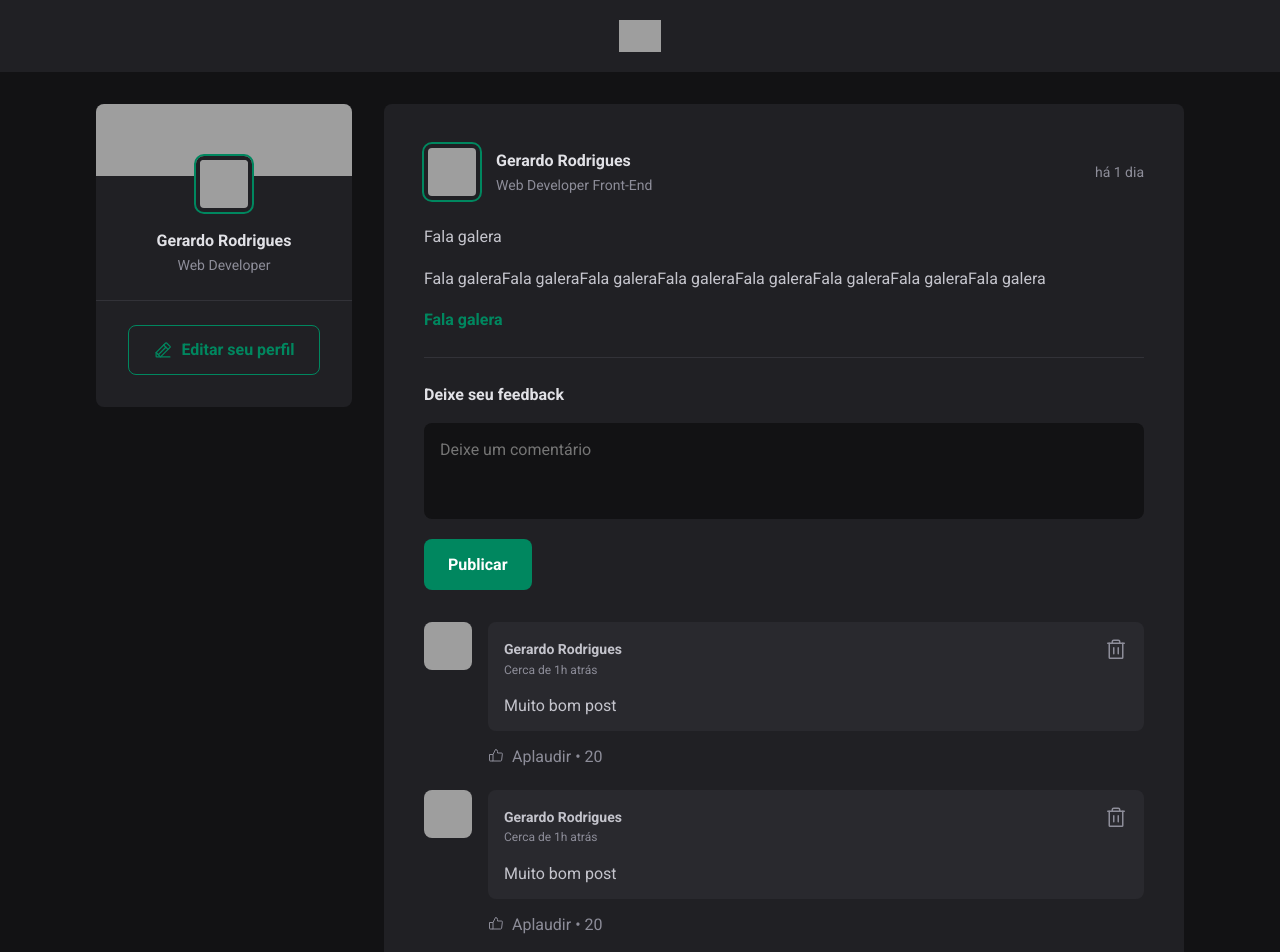
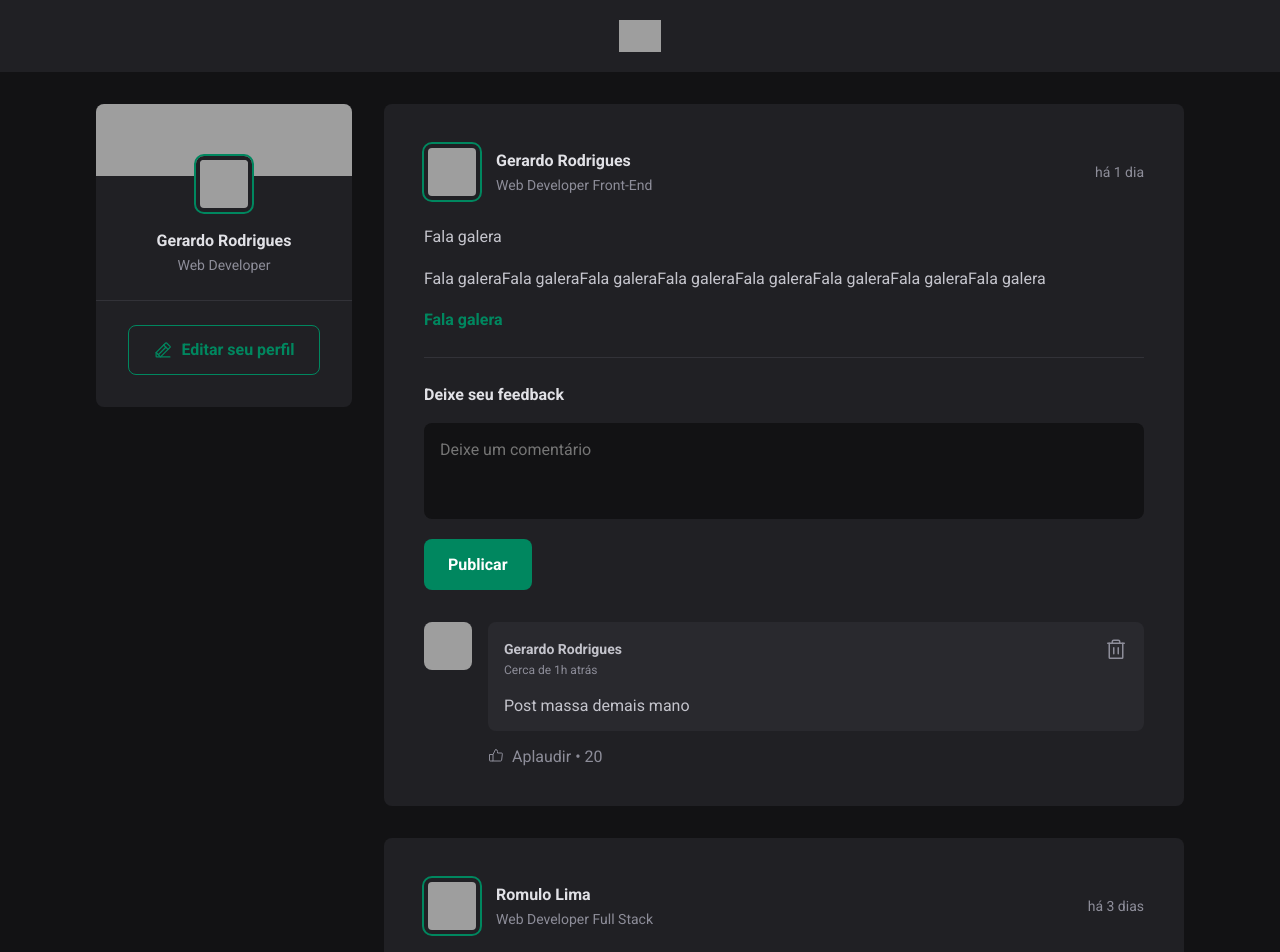
Before and after one commit to GerardoRodrigues/estudando-react, a React (Create React App) app: page / in a window 1280 px wide. Shown: the top 952 px of the page. Built offline with nearby package versions, Linux system fonts and the light colour scheme; grey boxes are pictures that could not be loaded.

Commit message:
adicionando comentarios com useState()

```diff
--- a/src/components/Comment/Comment.js
+++ b/src/components/Comment/Comment.js
@@ -2,7 +2,7 @@ import { ThumbsUp, Trash } from "phosphor-react";
 import styles from "./Comment.module.css";
 import { Avatar } from "../Avatar/Avatar";
 
-export function Comment() {
+export function Comment(props) {
   return (
     <div className={styles.comment}>
       <Avatar hasBorder={false} src="https://github.com/GerardoRodrigues.png"/>
@@ -22,7 +22,7 @@ export function Comment() {
             </button>
           </header>
 
-          <p>Muito bom post</p>
+          <p>{props.content}</p>
         </div>
 
         <footer>
--- a/src/components/Post/Post.js
+++ b/src/components/Post/Post.js
@@ -1,55 +1,78 @@
-import { Avatar } from '../Avatar/Avatar';
-import { Comment } from '../Comment/Comment';
-import { format, formatDistanceToNow } from 'date-fns'
-import ptBR from 'date-fns/locale/pt-BR'
-import styles from './Post.module.css'
+/* eslint-disable no-restricted-globals */
+import { Avatar } from "../Avatar/Avatar";
+import { Comment } from "../Comment/Comment";
+import { format, formatDistanceToNow } from "date-fns";
+import ptBR from "date-fns/locale/pt-BR";
+import styles from "./Post.module.css";
+import { useState } from "react";
 
 export function Post(props) {
+  const [comments, setComments] = useState(["Post massa demais mano"]);
+
+  const [newCommentText, setNewCommentText] = useState([""]);
+
   const dateTitle = format(props.publishedAt, "dd 'de' LLLL 'ás' HH:mm'h'", {
-        locale: ptBR
-    })
+    locale: ptBR,
+  });
 
   const dateRelativeToNow = formatDistanceToNow(props.publishedAt, {
     locale: ptBR,
-        addSuffix: true
-    })
+    addSuffix: true,
+  });
 
-    return(
+  function createNewComment() {
+    event.preventDefault();
+
+    setComments([...comments, newCommentText]);
+    setNewCommentText("");
+  }
+
+  function newCommentChange() {
+    setNewCommentText(event.target.value);
+  }
+
+  return (
     <article className={styles.post}>
       <header>
         <div className={styles.author}>
-                    <Avatar src={props.author.avatarUrl}/>
+          <Avatar src={props.author.avatarUrl} />
           <div className={styles.authorInfo}>
             <strong>{props.author.name}</strong>
             <span>{props.author.profession}</span>
           </div>
         </div>
 
-                <time title={dateTitle} dateTime={props.publishedAt.toISOString()}>{dateRelativeToNow}</time>
+        <time title={dateTitle} dateTime={props.publishedAt.toISOString()}>
+          {dateRelativeToNow}
+        </time>
       </header>
 
       <div className={styles.content}>
-                {props.content.map(line => {
-                    if(line.type === 'paragraph') {
-                        return <p>{line.content}</p>
-                    } else if(line.type === 'link') {
-                        return <p><a href='#'>{line.content}</a></p>
+        {props.content.map((line) => {
+          if (line.type === "paragraph") {
+            return <p>{line.content}</p>;
+          } else if (line.type === "link") {
+            return (
+              <p>
+                <a href="#">{line.content}</a>
+              </p>
+            );
           }
         })}
       </div>
 
-            <form className={styles.commentForm}>
+      <form onSubmit={createNewComment} className={styles.commentForm}>
         <strong>Deixe seu feedback</strong>
-                <textarea placeholder='Deixe um comentário' />
+        <textarea name="comment" placeholder="Deixe um comentário" onChange={newCommentChange} value={newCommentText} />
         <footer>
-                    <button type='submit'>Publicar</button>
+          <button type="submit">Publicar</button>
         </footer>
       </form>
 
       <div className={styles.commentList}>
-                <Comment />
-                <Comment />
-                <Comment />
+        {comments.map((comment) => {
+          return <Comment content={comment} />;
+        })}
       </div>
     </article>
   );
```
Lines whose indentation alone changed are shown as unchanged.
